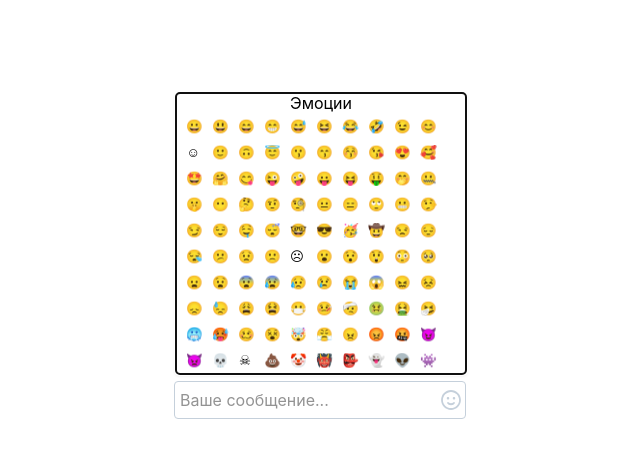
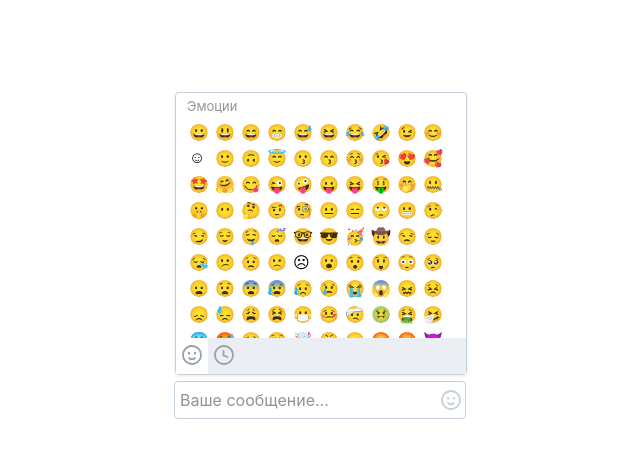
Before and after one commit to vladdenisov/vk-input, a React (Create React App) app: page / in a window 1280 px wide. Both pictures are taken after a click on the icon 772 px from the left and 400 px from the top of the page. Shown: the top 458 px of the page, without its empty margins (321-961 px from the left). Built offline with nearby package versions, Linux system fonts and the light colour scheme.

Commit message:
feat & fix: add tabs, last used emoji & fix section header

```diff
--- a/src/Components/EmojiPicker/EmojiButton/EmojiButton.scss
+++ b/src/Components/EmojiPicker/EmojiButton/EmojiButton.scss
@@ -5,9 +5,13 @@
   width: 100%;
   height: 100%;
   border: none;
+  font-size: 16px;
   background: none;
   &:hover {
     background: #F0F2F5;
     border-radius: 3px;
   }
+  span {
+    margin: auto;
+  }
 }
--- a/src/Components/EmojiPicker/EmojiButton/EmojiButton.tsx
+++ b/src/Components/EmojiPicker/EmojiButton/EmojiButton.tsx
@@ -5,8 +5,16 @@ function EmojiButton (props: {
     onClick: () => void
 }) {
     return (
-        <button className="picker-button" aria-label={props.emoji} onClick={props.onClick}>
-            <span>{props.emoji}</span>
+        <button
+            className="picker-button"
+            // For better accessibility
+            aria-label={props.emoji}
+            // Handle emoji click
+            onClick={props.onClick}
+        >
+            <span className={'picker-button--emoji'}>
+                {props.emoji}
+            </span>
         </button>
     );
 }
--- a/src/Components/EmojiPicker/EmojiPicker.scss
+++ b/src/Components/EmojiPicker/EmojiPicker.scss
@@ -5,5 +5,9 @@
   border: 1px solid #C5D0DB;
   box-shadow: 0 1px 3px rgba(0, 0, 0, 0.1);
   border-radius: 4px;
-  overflow-y: auto;
+  &-sectionList {
+    overflow-y: auto;
+    height: 245px;
+  }
+
 }
--- a/src/Components/EmojiPicker/EmojiPicker.tsx
+++ b/src/Components/EmojiPicker/EmojiPicker.tsx
@@ -1,30 +1,56 @@
-import React, {useEffect, useRef} from 'react';
+import React, {useEffect, useRef, useState} from 'react';
 import './EmojiPicker.scss';
-import sections from "./sections.json"
-import EmojiSection from "./EmojiSection/EmojiSection";
 import PickerFooter from "./Footer/Footer";
+import GeneralTab from "./Tabs/General";
+import LastUsed from "./Tabs/LastUsed";
 function Form (props: {
+    // Used to handle emoji click
     onSelect: (emoji: string) => void
 }) {
+    const [tab, setTab] = useState<number>(0)
+    const tabs = [
+        {
+            icon: <svg width="20" height="20" viewBox="0 0 20 20" fill="none" xmlns="http://www.w3.org/2000/svg">
+                <path d="M6.43778 12.2972C6.82341 11.9887 7.38497 12.0489 7.69674 12.4303C7.69855 12.4324 7.70334 12.4379 7.71111 12.4464C7.72801 12.4649 7.7587 12.4972 7.80306 12.5387C7.89213 12.6222 8.03375 12.741 8.22701 12.8618C8.60996 13.1012 9.19692 13.35 10 13.35C10.8031 13.35 11.3901 13.1012 11.773 12.8618C11.9663 12.741 12.1079 12.6222 12.197 12.5387C12.2413 12.4972 12.272 12.4649 12.2889 12.4464L12.3008 12.4331L12.3033 12.4303C12.6151 12.0488 13.1766 11.9887 13.5622 12.2972C13.9504 12.6077 14.0133 13.1741 13.7028 13.5622L13 13C13.7028 13.5622 13.7028 13.5622 13.7028 13.5622L13.7017 13.5636L13.7004 13.5651L13.6977 13.5685L13.691 13.5767L13.6729 13.5983C13.6587 13.6149 13.6402 13.6361 13.6174 13.661C13.5718 13.7109 13.5087 13.7763 13.4281 13.8519C13.2671 14.0028 13.0338 14.1965 12.727 14.3882C12.11 14.7739 11.1969 15.15 10 15.15C8.8031 15.15 7.89006 14.7739 7.27301 14.3882C6.96627 14.1965 6.73289 14.0028 6.57196 13.8519C6.49132 13.7763 6.42825 13.7109 6.38266 13.661C6.35984 13.6361 6.34133 13.6149 6.32711 13.5983L6.30898 13.5767L6.30231 13.5685L6.29957 13.5651L6.29835 13.5636C6.29835 13.5636 6.29723 13.5622 7.00001 13L6.29723 13.5622C5.98672 13.1741 6.04965 12.6077 6.43778 12.2972Z" fill="#99A2AD"/>
+                <path d="M8.25 8.25C8.25 8.94036 7.69036 9.5 7 9.5C6.30964 9.5 5.75 8.94036 5.75 8.25C5.75 7.55964 6.30964 7 7 7C7.69036 7 8.25 7.55964 8.25 8.25Z" fill="#99A2AD"/>
+                <path d="M13 9.5C13.6904 9.5 14.25 8.94036 14.25 8.25C14.25 7.55964 13.6904 7 13 7C12.3096 7 11.75 7.55964 11.75 8.25C11.75 8.94036 12.3096 9.5 13 9.5Z" fill="#99A2AD"/>
+                <path fillRule="evenodd" clipRule="evenodd" d="M10 0.100006C4.53239 0.100006 0.100006 4.53239 0.100006 10C0.100006 15.4676 4.53239 19.9 10 19.9C15.4676 19.9 19.9 15.4676 19.9 10C19.9 4.53239 15.4676 0.100006 10 0.100006ZM1.90001 10C1.90001 5.5265 5.5265 1.90001 10 1.90001C14.4735 1.90001 18.1 5.5265 18.1 10C18.1 14.4735 14.4735 18.1 10 18.1C5.5265 18.1 1.90001 14.4735 1.90001 10Z" fill="#99A2AD"/>
+            </svg>,
+            render: <GeneralTab onSelect={props.onSelect}/>,
+            title: 'Все эмодзи'
+        },
+        {
+            icon: <svg width="20" height="20" viewBox="0 0 20 20" fill="none" xmlns="http://www.w3.org/2000/svg">
+                <path d="M10.4 6.00001C10.4 5.50295 9.99706 5.10001 9.50001 5.10001C9.00295 5.10001 8.60001 5.50295 8.60001 6.00001V10.5C8.60001 10.8752 8.83272 11.211 9.184 11.3427L13.184 12.8427C13.6494 13.0172 14.1682 12.7814 14.3427 12.316C14.5172 11.8506 14.2814 11.3318 13.816 11.1573L10.4 9.87631V6.00001Z" fill="#99A2AD"/>
+                <path fillRule="evenodd" clipRule="evenodd" d="M10 0.100006C4.53239 0.100006 0.100006 4.53239 0.100006 10C0.100006 15.4676 4.53239 19.9 10 19.9C15.4676 19.9 19.9 15.4676 19.9 10C19.9 4.53239 15.4676 0.100006 10 0.100006ZM1.90001 10C1.90001 5.5265 5.5265 1.90001 10 1.90001C14.4735 1.90001 18.1 5.5265 18.1 10C18.1 14.4735 14.4735 18.1 10 18.1C5.5265 18.1 1.90001 14.4735 1.90001 10Z" fill="#99A2AD"/>
+            </svg>,
+            render: <LastUsed onSelect={props.onSelect} />,
+            title: 'Недавно использованные эмодзи'
+        }
+        ]
     const picker = useRef<HTMLDivElement>(null)
-    useEffect(() => {
-        if (picker.current) {
-            picker.current.focus()
-        }
-    }, [])
+    // useEffect(() => {
+    //     if (picker.current) {
+    //         picker.current.focus()
+    //     }
+    // }, [])
     return (
         <div className={'picker'} ref={picker}>
             <div className={'picker-sectionList'}>
-                {sections.map((section:{
-                    title: string,
-                    items: string[]
-                }, index) => (
-                    <EmojiSection section={section} key={index} onSelect={props.onSelect}/>
-                    )
-                )
-                }
+                {tabs[tab].render}
             </div>
-            <PickerFooter />
+            <PickerFooter tabs={
+                tabs.map(tab => {
+                    return {
+                        title: tab.title,
+                        icon: tab.icon
+                    }
+                })
+            }
+                          setTab={(tab: number) => setTab(tab)}
+                          activeTab={tab}
+
+            />
         </div>
     );
 }
--- a/src/Components/EmojiPicker/EmojiSection/EmojiSection.scss
+++ b/src/Components/EmojiPicker/EmojiSection/EmojiSection.scss
@@ -1,15 +1,26 @@
 .picker-section {
-  ul {
-    width: calc(100% - 8px);
+  &--header {
+    display: flex;
+    padding: 5px 11px;
+    &---text {
+      margin-left: 0;
+      font-size: 13px;
+      color: #939393;
+    }
+  }
+  &--list {
+    width: max-content;
+    max-width: calc(100% - 14px);
     position: relative;
     height: max-content;
     overflow: hidden;
     padding: 0;
     margin: auto;
-    li {
+    &---item {
       display: inline-block;
       width: 26px;
       float: left;
+      text-align: center;
       height: 26px;
       cursor: pointer;
     }
--- a/src/Components/EmojiPicker/EmojiSection/EmojiSection.tsx
+++ b/src/Components/EmojiPicker/EmojiSection/EmojiSection.tsx
@@ -10,15 +10,20 @@ function EmojiSection (props: {
 }) {
     const {title, items} = props.section
     return (
-        <div className="picker-section">
-            <header>{title}</header>
-            <ul>
-                {
+        <div className={'picker-section'}>
+            <header className={'picker-section--header'}>
+                <span className={'picker-section--header---text'}>{title}</span>
+            </header>
+            <ul className={'picker-section--list'}>
+                {   // Render emojis
                     items.map((item, index) => (
-                        <li key={index}>
-                            <EmojiButton emoji={item} onClick={() => {
-                                props.onSelect(item)
-                            }}/>
+                        <li key={index} className={'picker-section--list---item'}>
+                            <EmojiButton
+                                emoji={item}
+                                onClick={() => {
+                                    props.onSelect(item)
+                                }}
+                            />
                         </li>
                     ))
                 }
--- /dev/null
+++ b/src/Components/EmojiPicker/Tabs/General.tsx
@@ -0,0 +1,24 @@
+import React from 'react';
+import sections from "../sections.json";
+import EmojiSection from "../EmojiSection/EmojiSection";
+function GeneralTab (props: {
+    onSelect: (emoji: string) => void
+}) {
+    return (
+        <>
+            {   // Render emoji sections
+                sections.map((
+                    section: {
+                        title: string,
+                        items: string[]
+                    },
+                    index) => (
+                        <EmojiSection section={section} key={index} onSelect={props.onSelect}/>
+                    )
+                )
+            }
+        </>
+    );
+}
+
+export default GeneralTab;
--- /dev/null
+++ b/src/Components/EmojiPicker/Tabs/LastUsed.tsx
@@ -0,0 +1,23 @@
+import React from 'react';
+import EmojiSection from "../EmojiSection/EmojiSection";
+function GeneralTab (props: {
+    onSelect: (emoji: string) => void
+}) {
+    const last_used_string = localStorage.getItem('last_used_emoji')
+    const last_used: string[] = JSON.parse(
+         last_used_string ?
+            last_used_string :
+            '[]'
+    )
+    return (
+        <>
+            {/*Render last used section*/}
+            <EmojiSection section={{
+                title: 'Недавно использованные эмодзи',
+                items: last_used
+            }} onSelect={props.onSelect} />
+        </>
+    );
+}
+
+export default GeneralTab;
--- a/src/Components/MessageInput/MessageInput.tsx
+++ b/src/Components/MessageInput/MessageInput.tsx
@@ -9,6 +9,7 @@ function MessageInput() {
         const target = event.target as HTMLDivElement;
         console.log(target.innerText)
     }
+    // Open and close picker
     const togglePicker = useCallback(() => {
         setShowPicker(!showPicker)
     }, [showPicker])
@@ -16,11 +17,12 @@ function MessageInput() {
         const handleKeybinds = () => {
             if (input.current) {
                 input.current.addEventListener('keydown', (event) => {
+                    // Imitate message sending on Enter press (Shift + Enter will create new line)
                     if (event.code === 'Enter' && !event.shiftKey && input.current) {
-                        console.log(event.shiftKey)
                         event.preventDefault()
                         input.current.innerText = ''
                     }
+                    // Open and close emoji picker on Shift + Enter
                     if (event.code === 'Tab' && event.shiftKey) {
                         event.preventDefault()
                         togglePicker()
@@ -31,15 +33,38 @@ function MessageInput() {
         handleKeybinds()
         return handleKeybinds
     }, [togglePicker])
+    const onSelect = (emoji: string) => {
+        if (input.current) {
+            input.current.innerText += emoji
+        }
+        // Add emoji to last used emoji list
+        const last_used = localStorage.getItem('last_used_emoji')
+        // Check if already some emojis are used
+        if (last_used) {
+            // Parse JSON
+            const emoji_list: string[] = JSON.parse(last_used)
+
+            // Add new emoji to list and remove it from last used list if it was used before
+            const new_list: string[] = [emoji, ...emoji_list.filter((e) => e !== emoji)]
+
+            // Store only 25 last emojis
+            if (emoji_list.length === 25) {
+                localStorage.setItem('last_used_emoji', JSON.stringify(new_list.slice(0, 25)))
+            }
+            else {
+                localStorage.setItem('last_used_emoji', JSON.stringify(new_list))
+            }
+        }
+        // If there's not last used list, create it
+        else {
+            localStorage.setItem('last_used_emoji', JSON.stringify([emoji]))
+        }
+    }
     return (
         <div className={'message-input'}>
             {
                 showPicker ?
-                    <EmojiPicker onSelect={emoji => {
-                        if (input.current) {
-                            input.current.innerText += emoji
-                        }
-                    }} /> :
+                    <EmojiPicker onSelect={onSelect} /> :
                     null
             }
             <div
```
Also changed, not shown: src/Components/EmojiPicker/Footer/Footer.scss (+23 -0 lines), src/Components/EmojiPicker/Footer/Footer.tsx (+26 -2 lines).
